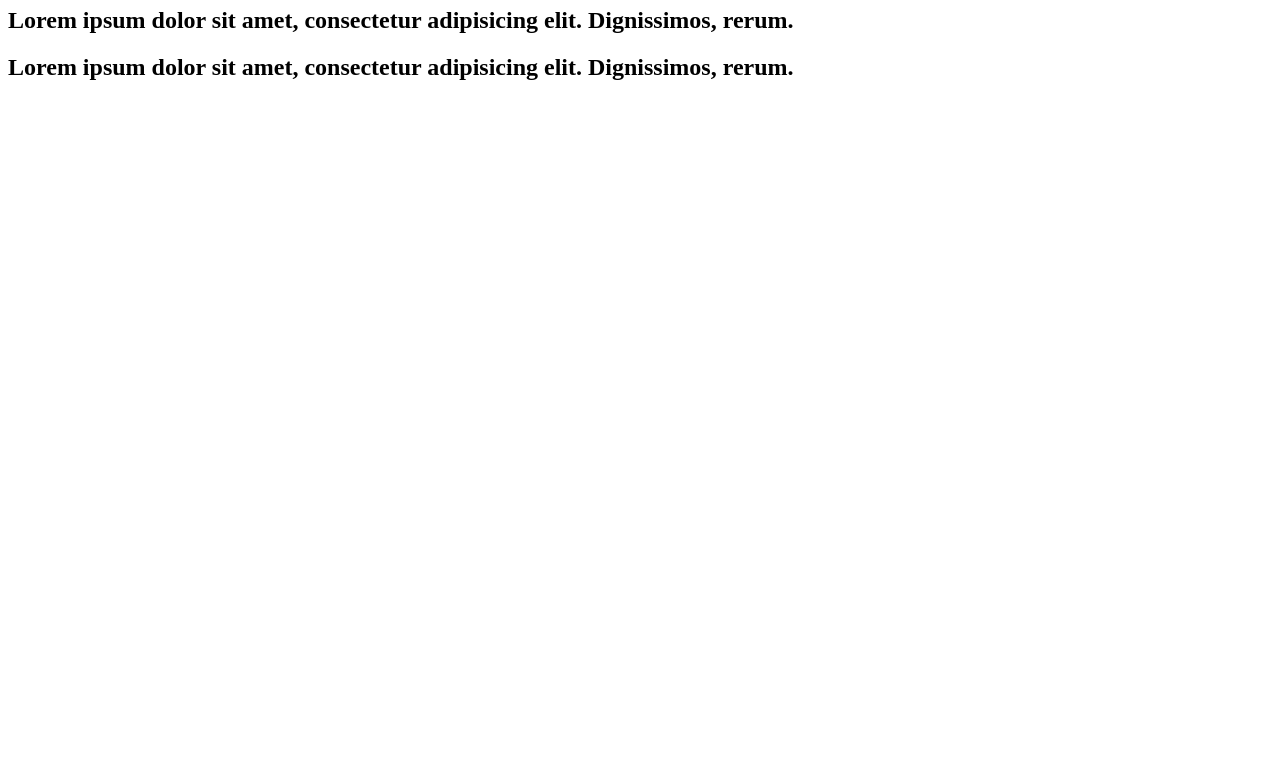
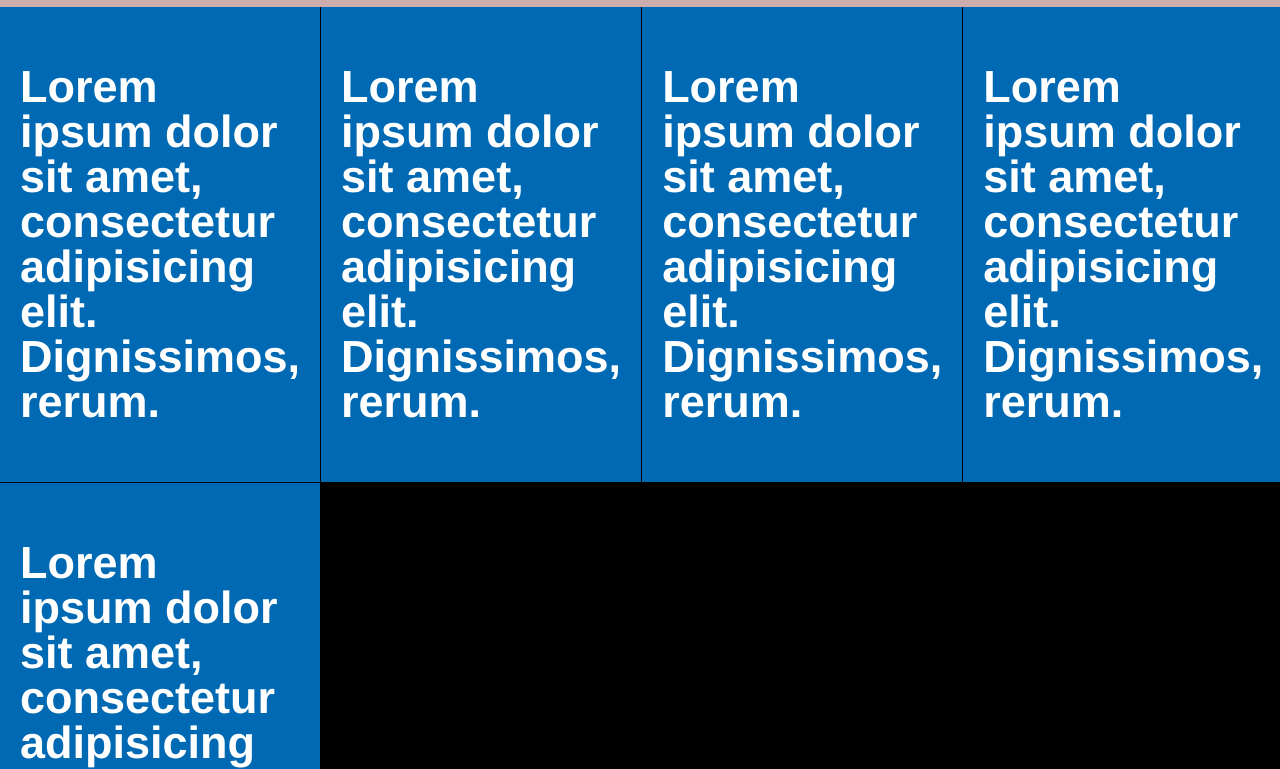
Before and after one commit to GavrilS/css_sandbox, a plain HTML site: page grid_tutorial/index.html in a window 1280 px wide. Shown: the part 73-842 px from the top of the page. Before the commit the page ends 800 px from the top, so only its background shows below. Drawn offline with Linux system fonts and the light colour scheme.

Commit message:
Added grid properties to the html base

```diff
--- a/grid_tutorial/index.html
+++ b/grid_tutorial/index.html
@@ -8,11 +8,20 @@
 </head>
 <body>
     <h1>Grid Tutorial</h1>
-    <div class="grid-parent">
-        <div class="grid-child">
+    <div class="wrapper">
+        <div class="info">
             <h2>Lorem ipsum dolor sit amet, consectetur adipisicing elit. Dignissimos, rerum.</h2>
         </div>
-        <div class="grid-child">
+        <div class="info">
+            <h2>Lorem ipsum dolor sit amet, consectetur adipisicing elit. Dignissimos, rerum.</h2>
+        </div>
+        <div class="info">
+            <h2>Lorem ipsum dolor sit amet, consectetur adipisicing elit. Dignissimos, rerum.</h2>
+        </div>
+        <div class="info">
+            <h2>Lorem ipsum dolor sit amet, consectetur adipisicing elit. Dignissimos, rerum.</h2>
+        </div>
+        <div class="info">
             <h2>Lorem ipsum dolor sit amet, consectetur adipisicing elit. Dignissimos, rerum.</h2>
         </div>
     </div>
--- a/grid_tutorial/style.css
+++ b/grid_tutorial/style.css
@@ -0,0 +1,44 @@
+/* @import url("https://fonts.googleapis.com/css2?family=hobeaux-rococeaux-background:wght@500;600&display=swap"); */
+
+body {
+    padding: 0;
+    margin: 0;
+    background-color: rgb(204, 173, 173);
+}
+
+
+
+.wrapper {
+    display: grid;
+    grid-template-columns: 1fr 1fr;
+    grid-column-gap: 1px;
+    grid-row-gap: 1px;
+    background-color: black;
+}
+
+@media screen and (min-width: 500px) {
+    .wrapper {
+        grid-template-columns: 1fr 1fr 1fr;
+    }
+}
+
+@media screen and (min-width: 800px) {
+    .wrapper {
+        grid-template-columns: 1fr 1fr 1fr 1fr;
+    }
+}
+
+.info {
+    background-color: #0069b3;
+    display: flex;
+    justify-content: center;
+    align-items: center;
+    padding: 20px;
+    font-size: 30px;
+    color: white;
+    line-height: 1;
+    font-family: 'hobeaux-rococeaux-background', Helvetica;
+    font-weight: 200;
+    cursor: pointer;
+    transition: all 0.3s ease;
+}
```
